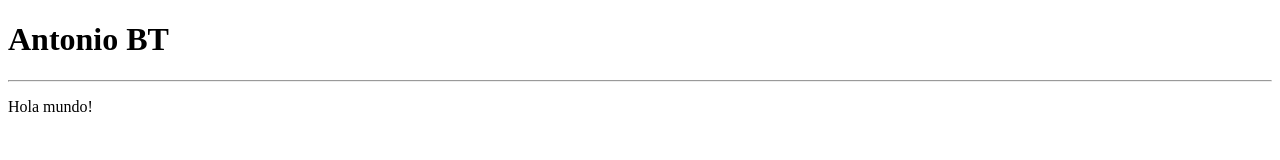
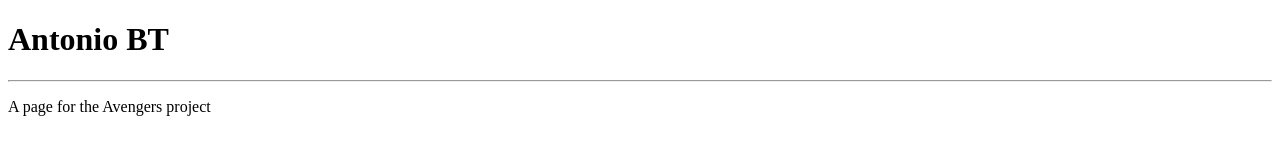
Before and after one commit to AntonioBT451/Avegers, a plain HTML site: page docs/index.html in a window 1280 px wide. Drawn offline with Linux system fonts and the light colour scheme.

Commit message:
Update content on Avengers page

```diff
--- a/docs/index.html
+++ b/docs/index.html
@@ -10,7 +10,7 @@
 <body>
     <h1>Antonio BT</h1>
     <hr>
-    <p>Hola mundo!</p>
+    <p>A page for the Avengers project </p>
 
     <script src="./js/app.js"></script>
 </body>
```
